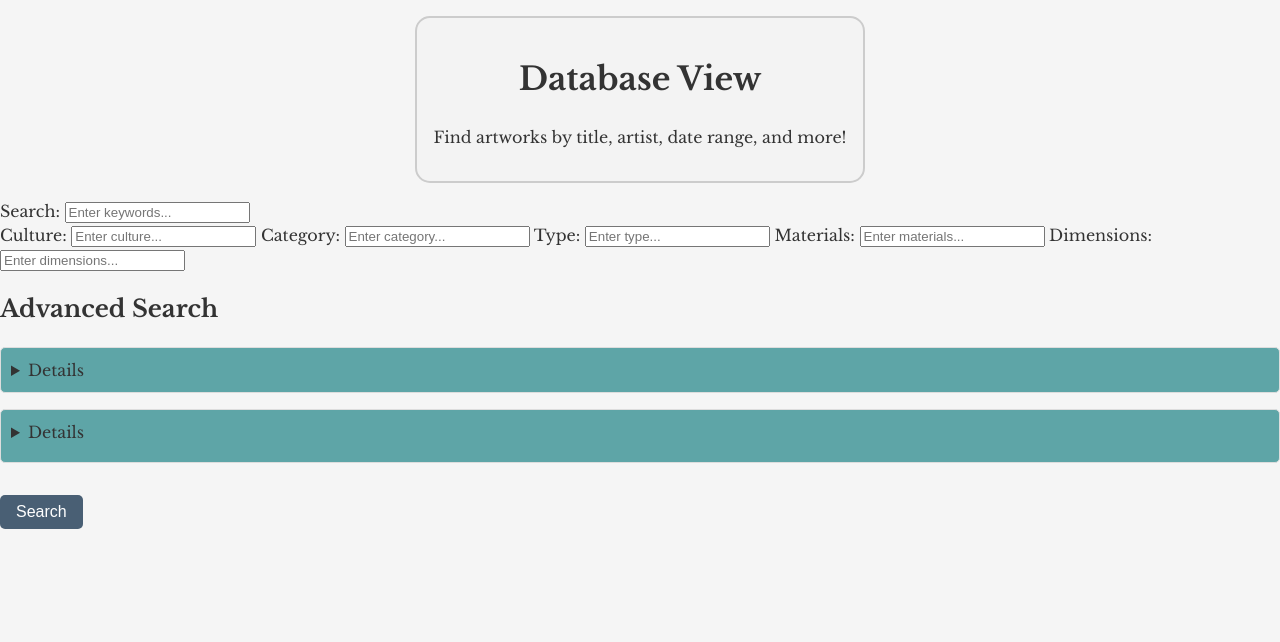
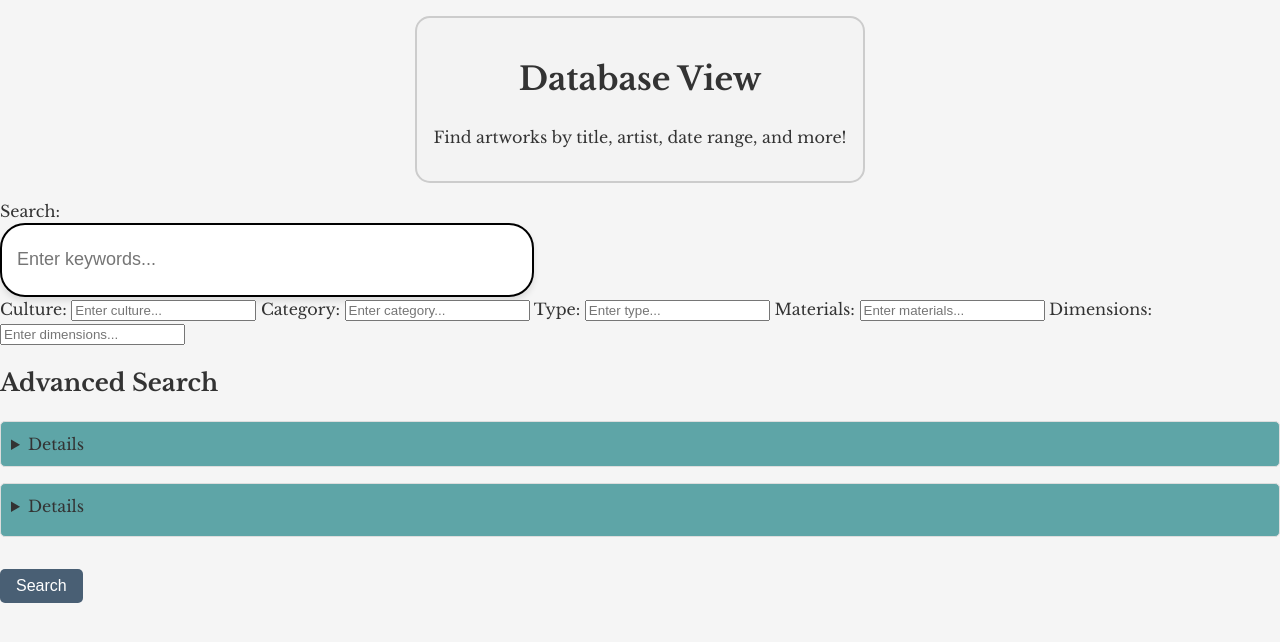
Before and after one commit to bn0367/databases-website, a PHP site: page / in a window 1280 px wide. Shown: the top 642 px of the page. Run offline with PHP 8.4, Linux system fonts and the light colour scheme.

Commit message:
basic search bigger font, left margin, add styling

```diff
--- a/style.css
+++ b/style.css
@@ -7,6 +7,27 @@ header {
     border: 2px solid #ccc;
     border-radius: 15px;
     text-align: center;
+}
+
+#basic-search-input {
+    width: 100%;
+    max-width: 500px;  /* Maximum width of the input */
+    height: 50px;
+    font-size: 18px;  /* Larger font? */
+    padding: 10px 15px;
+    border: 2px solid #000;  /* Black border */
+    border-radius: 25px;  /* Rounded corners */
+    background-color: #fff;
+    color: #333;
+    margin-left: 0;  /* align to left margin */
+    display: block;  /* individual line */
+    box-shadow: 0 4px 6px rgba(0, 0, 0, 0.1);  /* shadow effect */
+}
+
+#basic-search-input:focus {
+    border-color: #495f74; /* focused border color */
+    outline: none; /* no default outline */
+    box-shadow: 0 0 10px rgba(73, 95, 116, 0.6); /* glow effect */
 }
 
 #search-bar-container {
```
